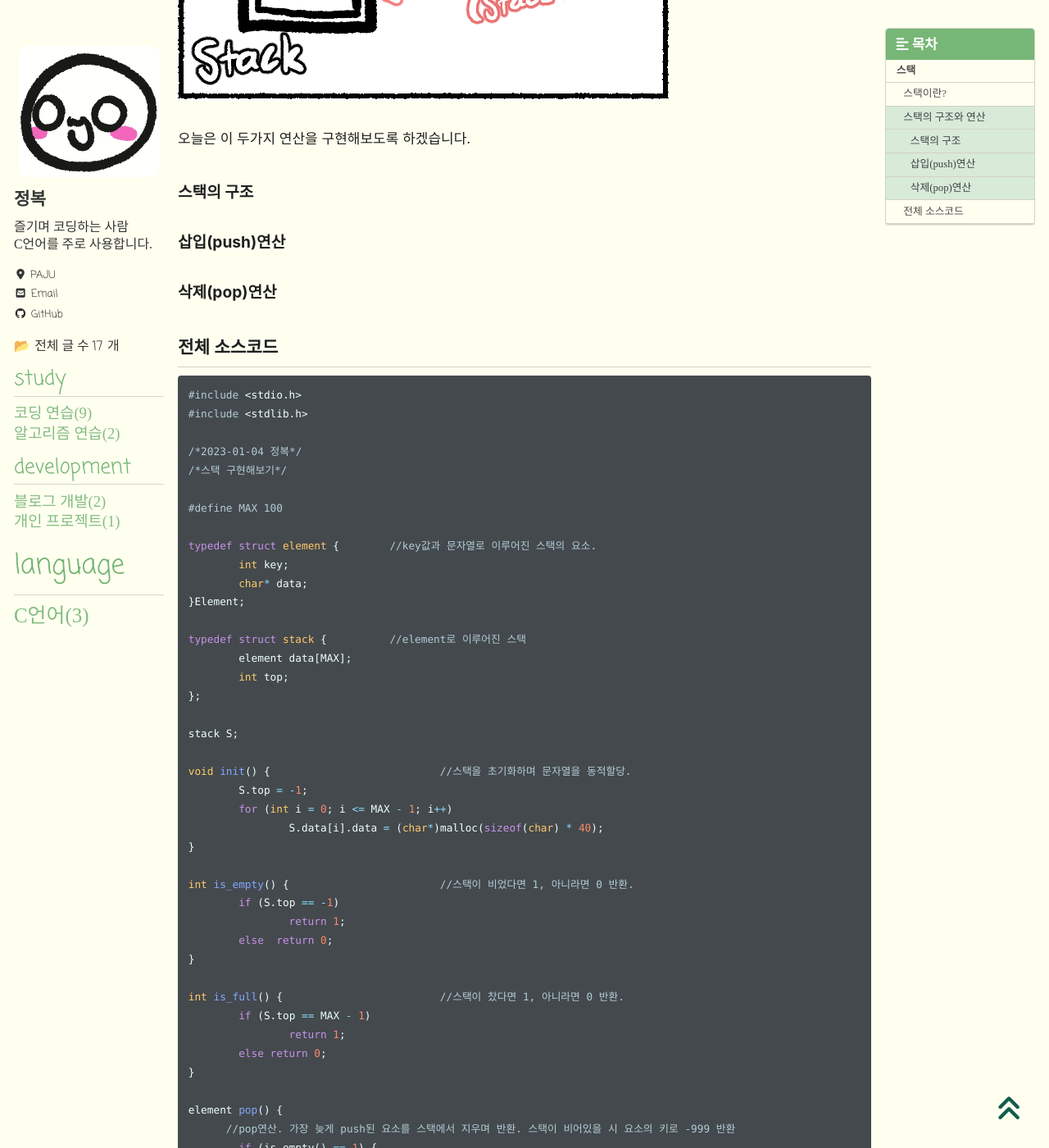
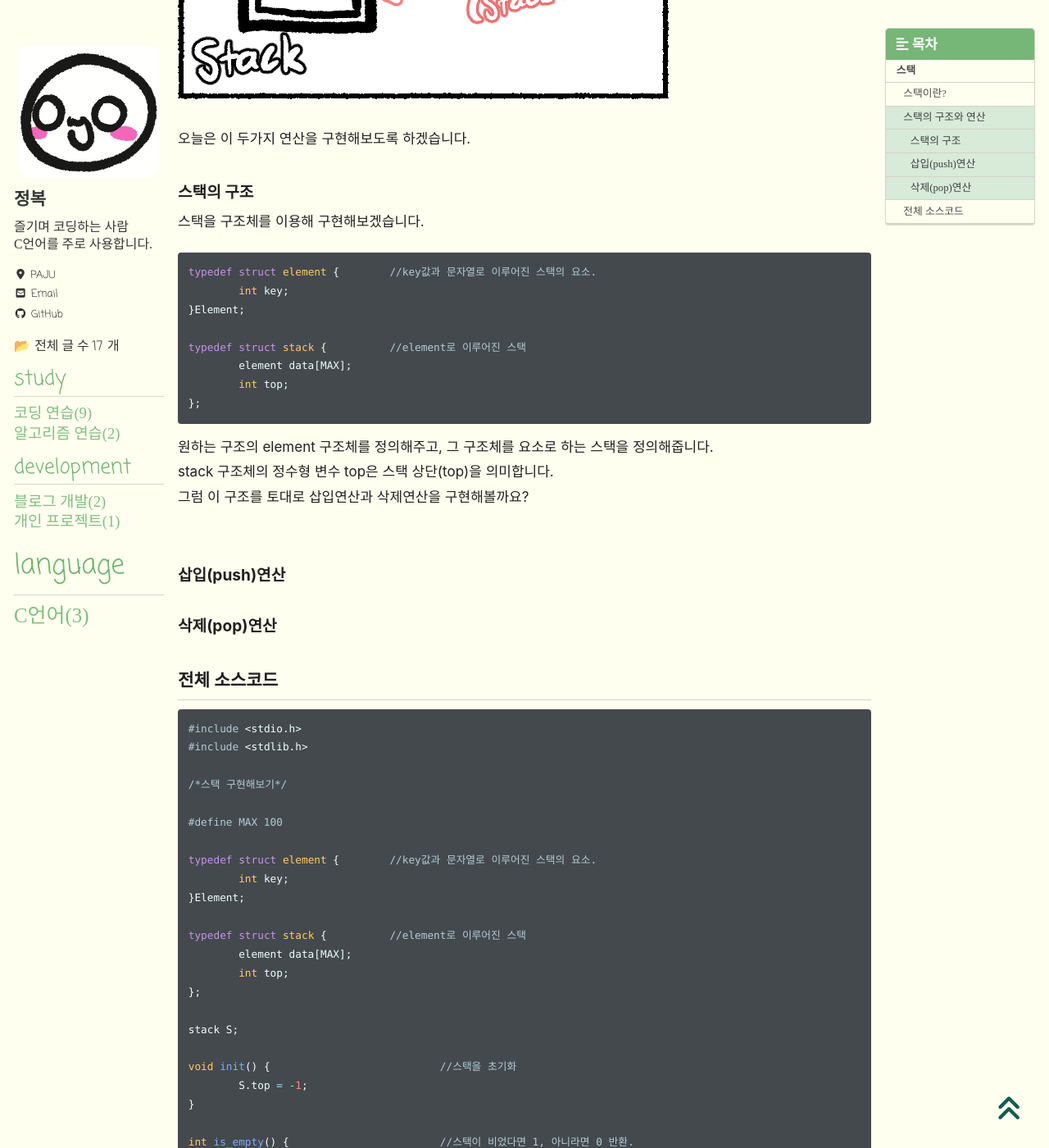
Before and after one commit to JBL28/jbl28.github.io, a Jekyll site: the page built from _posts/Algorithm/2023-01-07-stack.md, in a window 1280 px wide and 1400 px high, scrolled down 1821 px. Shown: the whole window at 82% size. Built offline with Jekyll 4.4.1, drawn with Linux system fonts in a browser that asks for light colours; cached includes are drawn as plain includes; nearby versions of some CDN libraries; some web fonts are replaced; comment, search, counter and statistics services are not loaded; some of the changed text lies outside the part shown.

Commit message:
Update 2023-01-07-stack.md

````diff
--- a/_posts/Algorithm/2023-01-07-stack.md
+++ b/_posts/Algorithm/2023-01-07-stack.md
@@ -1,11 +1,11 @@
 ---
-title:  "스택 알아보기 "
-excerpt: "스택 알아보기 "
+title:  "(C언어) 스택 알아보기 "
+excerpt: "(C언어) 스택 알아보기 "
 
 categories:
   - Algorithm
 tags:
-  - [Algorithm, stack]
+  - [Algorithm, stack, C, ]
 
 toc: true
 toc_sticky: true
@@ -37,9 +37,30 @@ _ 링크 클릭 시 더 자세한 정보가 있어요!
 
 ### 스택의 구조
 
+스택을 구조체를 이용해 구현해보겠습니다.<br>
+
+```cpp
+typedef struct element {	//key값과 문자열로 이루어진 스택의 요소.
+	int key;
+}Element;
+
+typedef struct stack {		//element로 이루어진 스택
+	element data[MAX];
+	int top;
+};
+```
+
+원하는 구조의 element 구조체를 정의해주고, 그 구조체를 요소로 하는 스택을 정의해줍니다.<br>
+stack 구조체의 정수형 변수 top은 스택 상단(top)을 의미합니다.<br>
+그럼 이 구조를 토대로 삽입연산과 삭제연산을 구현해볼까요?<br><br>
+
 ### 삽입(push)연산
 
+
+
 ### 삭제(pop)연산
+
+
 
 
 
@@ -49,14 +70,12 @@ _ 링크 클릭 시 더 자세한 정보가 있어요!
 #include <stdio.h>
 #include <stdlib.h>
 
-/*2023-01-04 정복*/
 /*스택 구현해보기*/
 
 #define MAX 100
 
 typedef struct element {	//key값과 문자열로 이루어진 스택의 요소.
 	int key;
-	char* data;
 }Element;
 
 typedef struct stack {		//element로 이루어진 스택
@@ -66,10 +85,8 @@ typedef struct stack {		//element로 이루어진 스택
 
 stack S;
 
-void init() {				//스택을 초기화하며 문자열을 동적할당.
+void init() {				//스택을 초기화
 	S.top = -1;
-	for (int i = 0; i <= MAX - 1; i++)
-		S.data[i].data = (char*)malloc(sizeof(char) * 40);
 }
 
 int is_empty() {			//스택이 비었다면 1, 아니라면 0 반환.
@@ -84,12 +101,10 @@ int is_full() {				//스택이 찼다면 1, 아니라면 0 반환.
 	else return 0;
 }
 
-element pop() {
-      //pop연산. 가장 늦게 push된 요소를 스택에서 지우며 반환. 스택이 비어있을 시 요소의 키로 -999 반환
+element pop() {				//pop연산. 가장 늦게 push된 요소를 스택에서 지우며 반환.
 	if (is_empty() == 1) {
 		printf("에러 : 스택이 비어있습니다.\n\n");
 		element temp;
-		temp.data = (char*)malloc(sizeof(char) * 40);
 		temp.key = -999;
 		return temp;
 	}
@@ -104,11 +119,10 @@ void push(element item) {	//push연산. 스택에 새 요소 추가.
 	S.data[++S.top] = item;
 }
 
-element peak() {			//스택에 가장 늦게 추가된 요소를 반환. 스택이 비어있을 시 요소의 키로 -999 반환
+element peak() {			//스택에 가장 늦게 추가된 요소를 반환.
 	if (is_empty() == 1) {
 		printf("에러 : 스택이 비어있습니다.\n\n");
 		element temp;
-		temp.data = (char*)malloc(sizeof(char) * 40);
 		temp.key = -999;
 		return temp;
 	}
@@ -120,36 +134,30 @@ int main(void)
 	init();
 	int button = 0;
 	int key;
-	char str[40];
 	element temp;
 	while (1) {
 		printf("작업을 선택해주세요.\npush : 1, pop : 2, peak : 3, 종료 : 4 : ");
 		scanf("%d", &button);
 		if (button == 1) {
 			printf("키값을 입력해주세요. : ");
-			scanf("%d", &key);
-			printf("이름을 입력해주세요. : ");
-			scanf("%s", &str);
-			push({ key, str });
+			scanf("%d", &temp.key);
+			push(temp);
 		}
 		if (button == 2) {
 			temp = pop();
 			if (temp.key != -999)
-				printf("pop된 요소의 키 값 : %d, 이름 : %s\n\n", temp.key, temp.data);
+				printf("pop된 요소의 키 값 : %d\n\n", temp.key);
 		}
 		if (button == 3) {
 			temp = peak();
 			if (temp.key != -999)
-				printf("peak된 요소의 키 값 : %d, 이름 : %s\n\n", temp.key, temp.data);
+				printf("peak된 요소의 키 값 : %d\n\n", temp.key);
 		}
 		if (button == 4) {
 			break;
 		}
 	}
 	printf("프로그램을 종료합니다.");
-	for (int i = 0; i <= MAX - 1; i++) {	//동적할당 된 요소들의 문자열을 동적할당 해제.
-		free(S.data[i].data);
-	}
 	return 0;
 }
 ```
````
